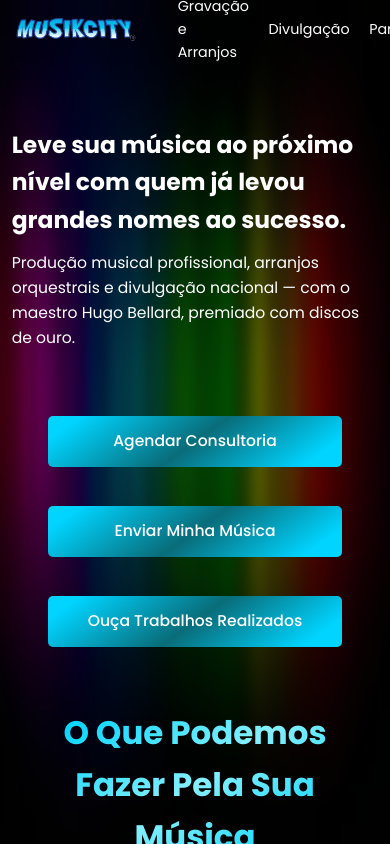
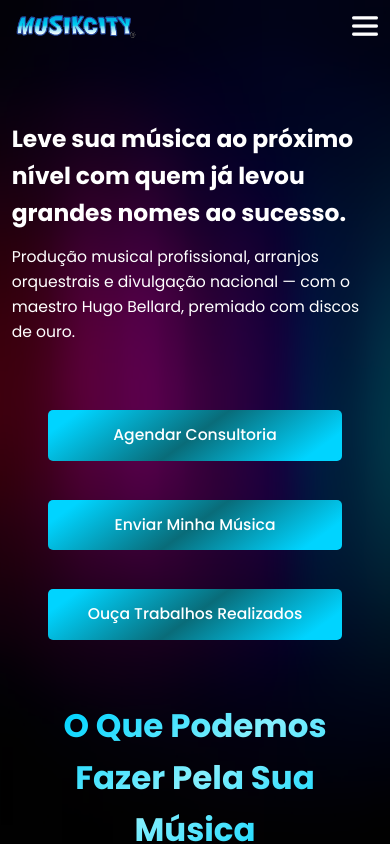
Before and after one commit to Nesesinho/musikcity-rework, a Vue app: page / in a window 390 px wide. Built offline with nearby package versions, Linux system fonts and the light colour scheme; the HTML template or start-up script is replaced by a standard one.

Commit message:
responsividade header

```diff
--- a/src/components/TheHeader.vue
+++ b/src/components/TheHeader.vue
@@ -9,6 +9,7 @@
       <li>Consultoria</li>
       <li>Sobre</li>
     </ul>
+    <img class="menu" src="/public/imgs/menu.png" alt="">
   </header>
 </template>
 
@@ -23,6 +24,10 @@
 
   header img {
     height: 2rem;
+  }
+
+  .menu {
+    display: none;
   }
 
   header ul {
@@ -41,4 +46,14 @@
   header ul li:hover {
     cursor: pointer;
   }
+
+  @media (max-width: 768px) {
+    header ul {
+      display: none;
+    }
+
+    .menu {
+      display: block;
+    }
+  }
 </style>
--- a/src/views/HomeView.vue
+++ b/src/views/HomeView.vue
@@ -29,6 +29,12 @@ import ThirdSec from "@/components/home/ThirdSec.vue";
     width: 100vw;
     height: 100vh;
     z-index: -10;
+  }
 
+  @media (max-width: 768px) {
+    .bg {
+      width: auto;
+      height: 100vh;
+    }
   }
 </style>
```
Also changed, not shown: public/imgs/menu.png (added).
